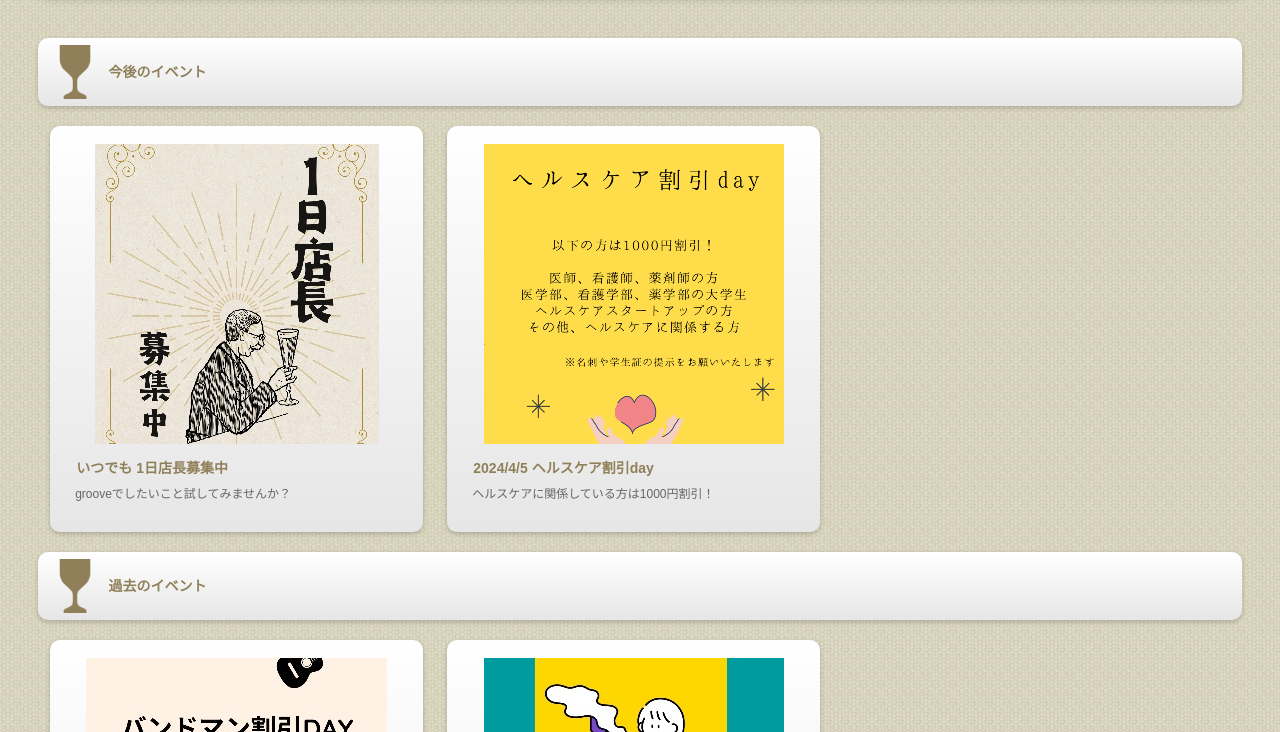
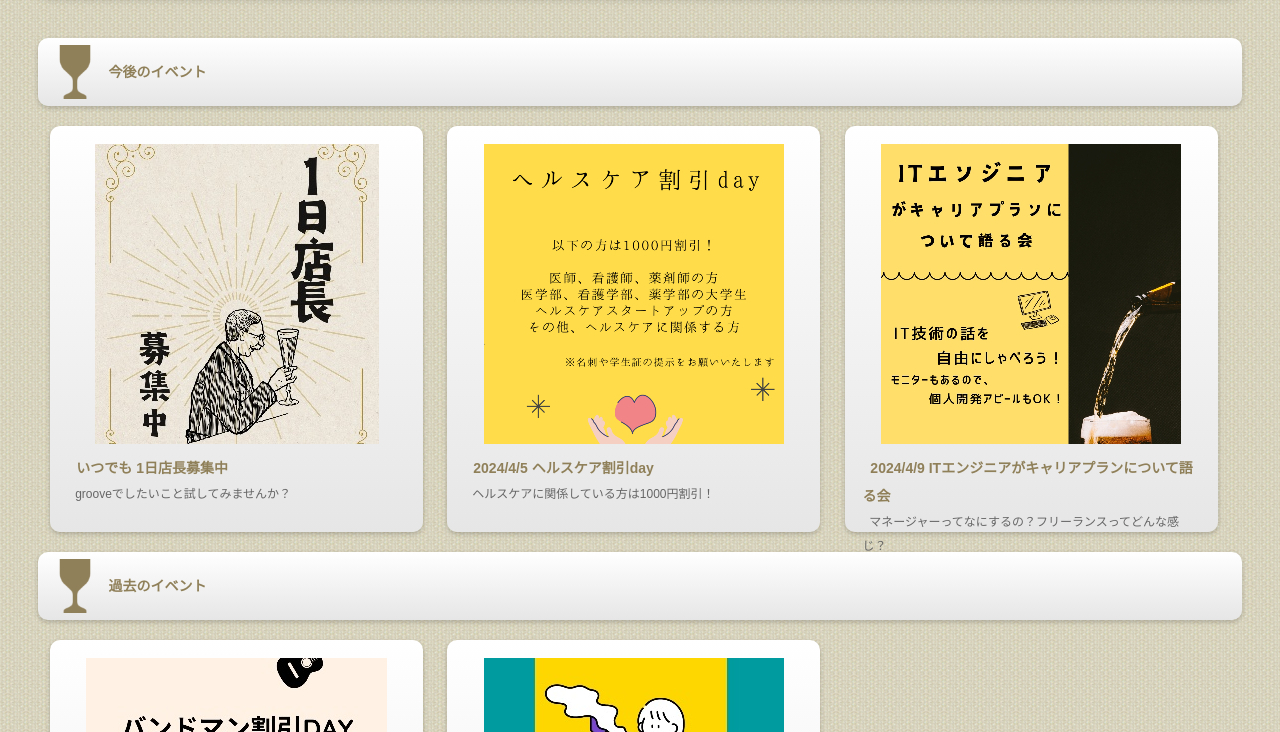
Before and after one commit to hidetomo-watanabe/groove, a plain HTML site: page docs/index.html in a window 1280 px wide. Shown: the part 611-1343 px from the top of the page. Drawn offline with Linux system fonts and the light colour scheme.

Commit message:
エンジニアイベント追加

```diff
--- a/docs/index.html
+++ b/docs/index.html
@@ -70,6 +70,11 @@
 <figure><img style="display: block;margin: auto;" src="images/ヘルスケア割引day.png" alt="イベント"></figure>
 <h4>&nbsp;&nbsp;2024/4/5 ヘルスケア割引day</h4>
 <p>&nbsp;&nbsp;ヘルスケアに関係している方は1000円割引！</p>
+</div>
+<div class="list">
+<figure><img style="display: block;margin: auto;" src="images/ITエンジニアがキャリアプランについて語る会.jpg" alt="イベント"></figure>
+<h4>&nbsp;&nbsp;2024/4/9 ITエンジニアがキャリアプランについて語る会</h4>
+<p>&nbsp;&nbsp;マネージャーってなにするの？フリーランスってどんな感じ？</p>
 </div>
 
 <!--
```
Also changed, not shown: docs/images/ITエンジニアがキャリアプランについて語る会.jpg (added).
